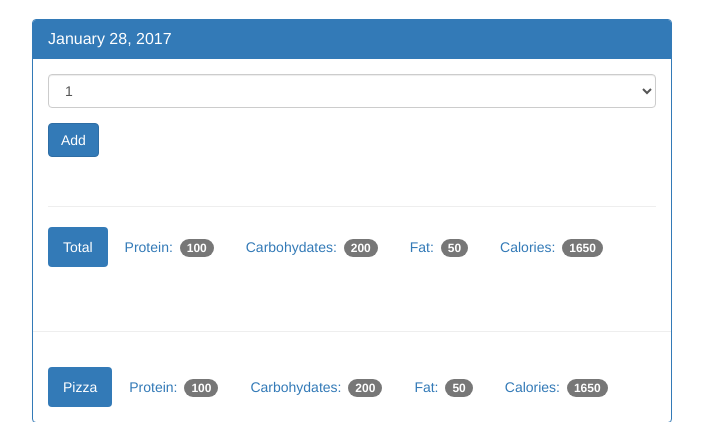
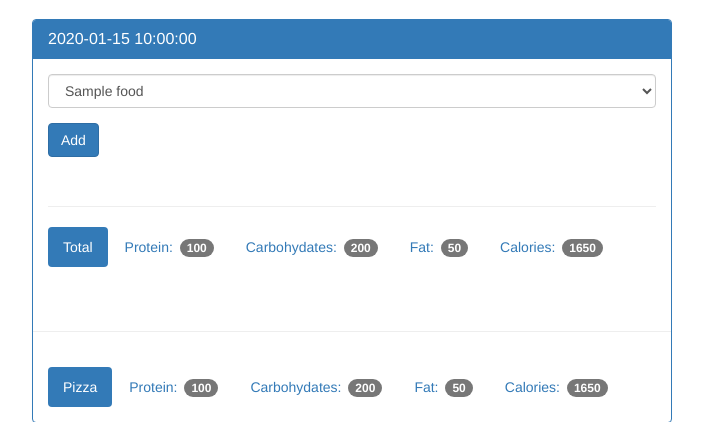
Before and after one commit to Satyadev-Patel/Food-Tracker-App, a Flask app: template templates/day.html in a window 1280 px wide. Shown: the part 51-473 px from the top of the page, without its empty margins (288-991 px from the left). Run offline with Flask 2, Linux system fonts and the light colour scheme; the template is opened without the code that fills it: most values are stand-ins (such as "Sample title", 1, 10 or a date in 2020); some libraries are stand-ins or nearby versions.

Commit message:
day page updated

```diff
--- a/app.py
+++ b/app.py
@@ -39,9 +39,31 @@ def index():
         r1.append(sd)
     return render_template('home.html',results = r1)
 
-@app.route('/view')
-def view():
-    return render_template('day.html')
+@app.route('/view/<date>',methods = ['GET','POST'])
+def view(date):
+    db = get_db()
+    cur = db.execute('select id,entry_date from date where entry_date = ?',[date])
+    date_result = cur.fetchone()
+
+    if request.method == 'POST':
+       ''' food_id = request.form['food-select']
+       # cur = db.execute('select id from date where date = ?',[date])
+       # ans = cur.fetchone()
+        db.execute('insert into food_date (food_id,log_date_id) values (?,?)',[int(food_id),int(date_result['entry_date'])])
+        db.commit()
+       # cur = db.execute('select * from food_date where log_date_id = ?',[ans])
+       # food_selected = cur.fetchall()'''
+       # return render_template('day.html',date = ans,food = food_results)
+       db.execute('insert into food_date (food_id,log_date_id) values (?,?)',[request.form['food-select'],date_result['id']])
+       db.commit()
+
+
+    d = datetime.strptime(str(date_result['entry_date']),'%Y%m%d')
+    ans = datetime.strftime(d,'%B %d, %Y')
+    #return '{}'.format(ans)
+    food_items = db.execute('select id,name from food')
+    food_results = food_items.fetchall()
+    return render_template('day.html',date = ans,food = food_results)
 
 @app.route('/add_food',methods = ['GET','POST'])
 def add_food():
--- a/templates/day.html
+++ b/templates/day.html
@@ -36,15 +36,17 @@
         <div>
           <div class="panel panel-primary">
             <div class="panel-heading">
-              <h3 class="panel-title">January 28, 2017</h3>
+              <h3 class="panel-title">{{date}}</h3>
             </div>
 
             <div class="panel-body">
 
-              <form method="POST" action="/">
+              <form method="POST" action="{{ url_for('view',date = '20201214') }}">
                 <div class="form-group">
-                  <select class="form-control">
-                    <option>1</option>
+                  <select class="form-control" name = "food-select">
+                    {% for i in food %}
+                    <option value = {{i.id}}>{{i.name}}</option>
+                    {% endfor %}
                   </select>
                 </div>
 
```
Also changed, not shown: food_data.db.
